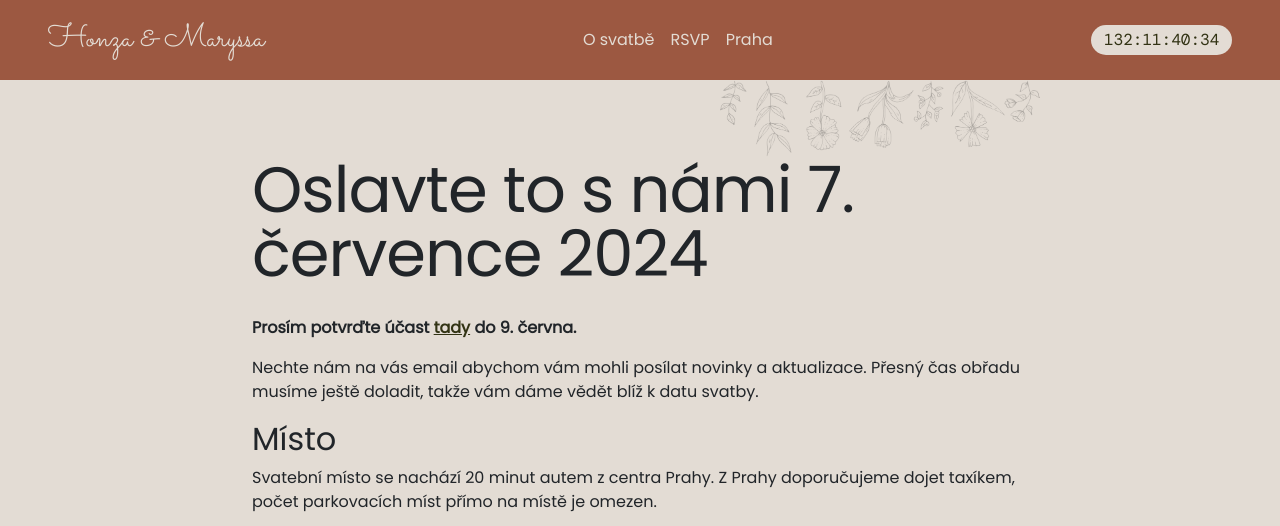
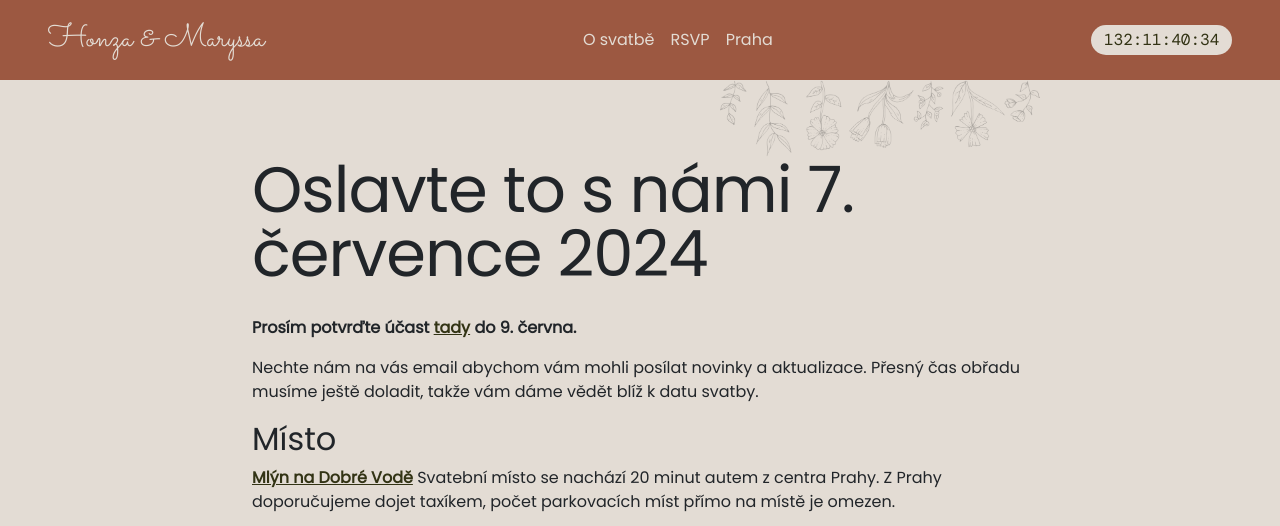
Before and after one commit to Honza-m/wedding, a Jekyll site: the page built from cs/intro.md, in a window 1280 px wide, cut to the strip 0-526 px from the top of the page. Built offline with Jekyll 4.4.1, drawn with Linux system fonts in a browser that asks for light colours.

Commit message:
Add link

```diff
--- a/cs/intro.md
+++ b/cs/intro.md
@@ -12,6 +12,7 @@
 
 
 ## Místo
+**[Mlýn na Dobré Vodě](http://www.mlynnadobrevode.cz/kontakt/)**
 Svatební místo se nachází 20 minut autem z centra Prahy. Z Prahy doporučujeme dojet taxíkem, počet parkovacích míst přímo na místě je omezen.
 
 <iframe src="https://www.google.com/maps/embed?pb=!1m18!1m12!1m3!1d2562.9599799498096!2d14.562253176397236!3d50.030845717487736!2m3!1f0!2f0!3f0!3m2!1i1024!2i768!4f13.1!3m3!1m2!1s0x470b8dc312778ae9%3A0x927ef01468415429!2zTWzDvW4gbmEgRG9icsOpIHZvZMSb!5e0!3m2!1sen!2suk!4v1708858926637!5m2!1sen!2suk" width="400" height="200" style="border:0;" allowfullscreen="" loading="lazy" referrerpolicy="no-referrer-when-downgrade"></iframe>
```
